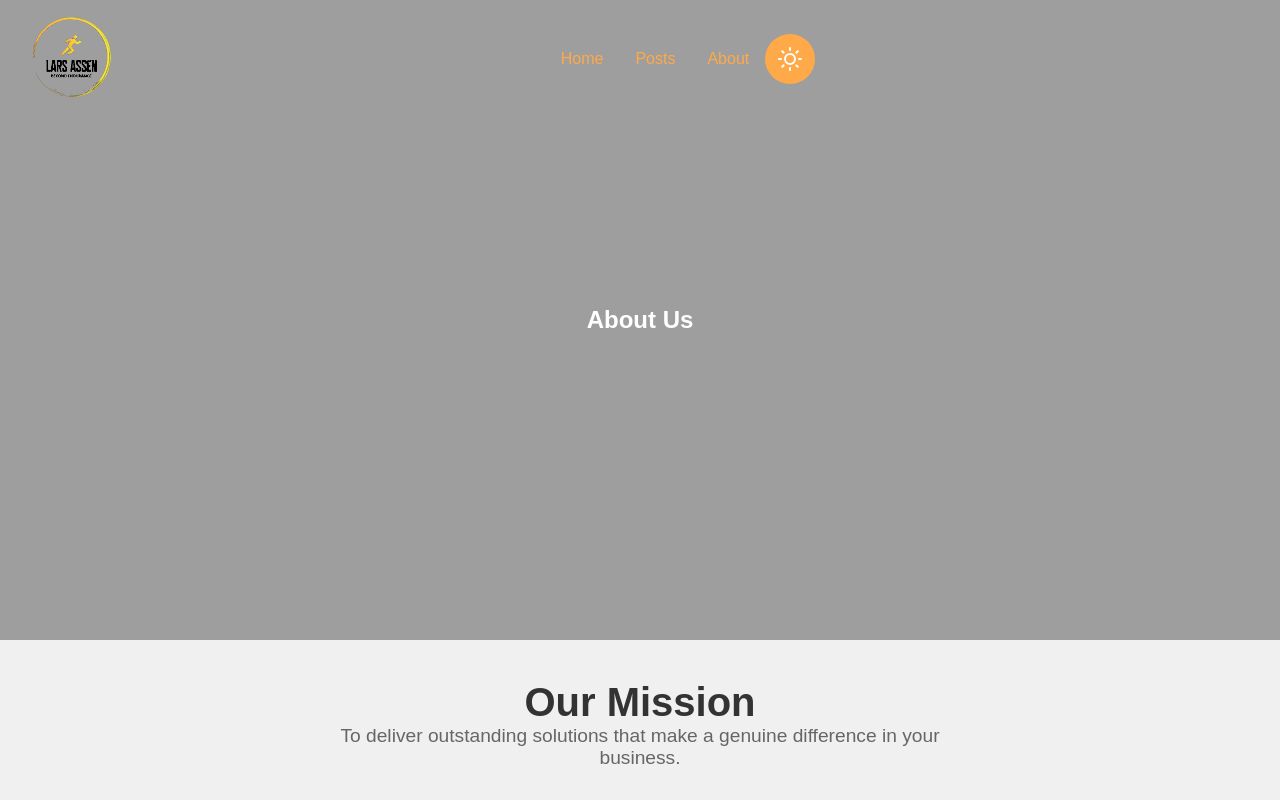
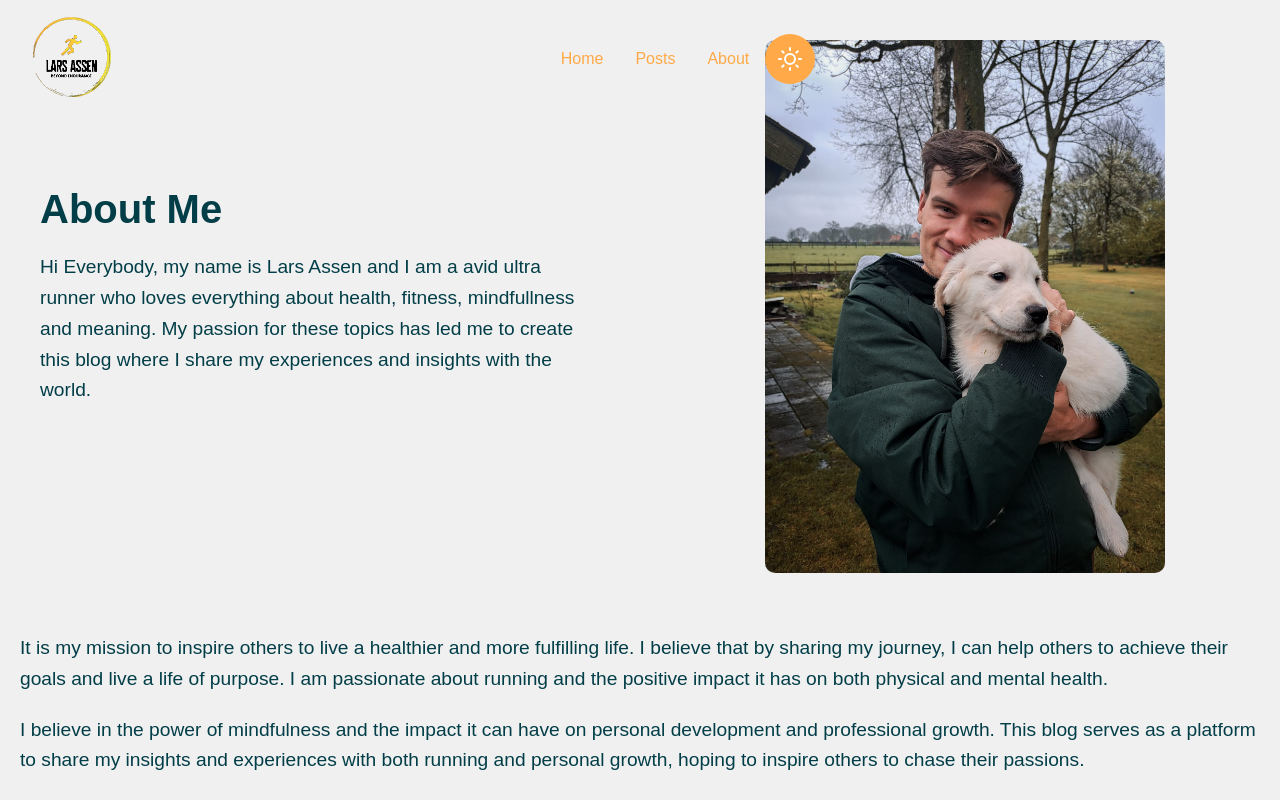
Before and after one commit to LarsAssen/blog-lars-frontend, a Next.js app: page /about in a window 1280 px wide. Shown: the top 800 px of the page. Built offline with nearby package versions, Linux system fonts and the light colour scheme.

Commit message:
all fixes done

```diff
--- a/pages/about/index.tsx
+++ b/pages/about/index.tsx
@@ -1,52 +1,35 @@
 import Layout from '@/components/layout';
 import React from 'react';
-import styled from 'styled-components';
+import { AboutContainer, TextColumn, Heading, Paragraph, ProfileImage, ImageColumn,  } from '@/styles/About/AboutStyles';
 
-const Hero = styled.section`
-  background: url('http://localhost:1337/uploads/7716_20220618_084712_231254754_original_d4b611cdc2.jpg') no-repeat center center;
-  background-size: cover;
-  height: 80vh;
-  display: flex;
-  align-items: center;
-  justify-content: center;
-  color: #fff;
-  text-align: center;
-`;
 
-const Section = styled.section`
-  padding: 40px 20px;
-  text-align: center;
-`;
-
-const Heading = styled.h2`
-  font-size: 2.5rem;
-  color: #333;
-`;
-
-const Paragraph = styled.p`
-  font-size: 1.2rem;
-  color: #666;
-  max-width: 600px;
-  margin: auto;
-`;
 
 const AboutPage = () => (
   <Layout>
-    <Hero>
-      <h1>About Us</h1>
-    </Hero>
-    <Section>
-      <Heading>Our Mission</Heading>
-      <Paragraph>
-        To deliver outstanding solutions that make a genuine difference in your business.
-      </Paragraph>
-    </Section>
-    <Section style={{backgroundColor: '#f0f0f0'}}>
-      <Heading>Our History</Heading>
-      <Paragraph>
-        Founded in 2010, we have been on an epic ride ever since.
-      </Paragraph>
-    </Section>
+    <AboutContainer>
+      <TextColumn>
+        <Heading>About Me</Heading>
+        <Paragraph>
+          Hi Everybody, my name is Lars Assen and I am a avid ultra runner who loves everything about health, fitness, mindfullness
+          and meaning. My passion for these topics has led me to create this blog where I share my experiences and insights with the world.
+        </Paragraph>
+      </TextColumn>
+      <ImageColumn>
+        <ProfileImage src="/about.jpg" alt="Profile Image" />
+      </ImageColumn>
+      <div style={{ gridColumn: "1 / -1" }}> {/* Spans across all columns */}
+        <Paragraph>
+          It is my mission to inspire others to live a healthier and more fulfilling life. I believe that by
+          sharing my journey, I can help others to achieve their goals and live a life of purpose. I am passionate
+          about running and the positive impact it has on both physical and mental health.
+        </Paragraph>
+        <Paragraph>
+          I believe in the power of mindfulness and the impact it can have on personal development
+          and professional growth. This blog serves as a platform to share my insights and experiences
+          with both running and personal growth, hoping to inspire others to chase their passions.
+        </Paragraph>
+      </div>
+    </AboutContainer>
   </Layout>
 );
 
--- /dev/null
+++ b/styles/About/AboutStyles.ts
@@ -0,0 +1,47 @@
+import styled from "styled-components";
+
+// Styled components for the layout
+export const AboutContainer = styled.div`
+  display: grid;
+  grid-template-columns: 1fr 1fr;
+  gap: 20px;
+  margin-top: 20px;
+  align-items: center;
+  @media (max-width: 768px) {
+    grid-template-columns: 1fr;
+    text-align: center;
+  }
+`;
+
+export const TextColumn = styled.div`
+  padding: 20px;
+  color: ${({ theme }) => theme.text};
+`;
+
+export const ImageColumn = styled.div`
+  display: flex;
+  justify-content: center; // Centers the image horizontally
+  align-items: center;
+  padding: 20px;
+`;
+
+export const ProfileImage = styled.img`
+  max-width: 100%;
+  max-width: 400px;
+  height: auto;
+  border-radius: 10px; // Optional: adds rounded corners to the image
+`;
+
+export const Heading = styled.h1`
+  font-size: 2.5rem;
+  margin-left: 20px;
+  margin-bottom: 10px;
+  ${({ theme }) => theme.text};
+`;
+
+export const Paragraph = styled.p`
+  font-size: 1.2rem;
+  margin: 20px;
+  line-height: 1.6;
+  ${({ theme }) => theme.text};
+`;
```
Also changed, not shown: public/about.jpg (added).
